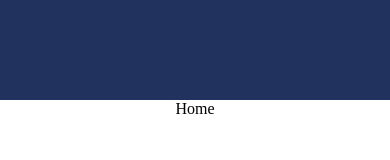
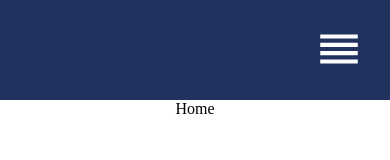
Before and after one commit to Tim-KS/react-portfolio, a React (Create React App) app in the folder portfolio/: page / in a window 390 px wide. Shown: the top 160 px of the page. Built offline with nearby package versions, Linux system fonts and the light colour scheme.

Commit message:
Made navbar responsive

```diff
--- a/portfolio/package.json
+++ b/portfolio/package.json
@@ -4,6 +4,7 @@
   "private": true,
   "dependencies": {
     "@material-ui/core": "^4.12.4",
+    "@material-ui/icons": "^4.11.3",
     "@mui/material": "^5.11.5",
     "@testing-library/jest-dom": "^5.16.5",
     "@testing-library/react": "^13.4.0",
--- a/portfolio/src/components/Navbar.js
+++ b/portfolio/src/components/Navbar.js
@@ -1,12 +1,25 @@
-import React from 'react';
-import { Link } from 'react-router-dom';
+import React, { useEffect, useState } from 'react';
+import { Link, useLocation } from 'react-router-dom';
 import '../styles/Navbar.css';
+import ReorderIcon from '@material-ui/icons/Reorder'
 
 function Navbar() {
+    const [expandNavbar, setExpandNavbar] = useState(false);
+
+    const location = useLocation();
+
+    // Closes mobile navbar on page navigation
+    useEffect(() => {
+        setExpandNavbar(false);
+    }, [location])
+
   return (
-    <div className='navbar'>
+    // For toggling navbar (mobile)
+    <div className='navbar' id={expandNavbar ? "open" : "close"}>
         <div className='toggleButton'>
-            <button></button>
+            <button onClick={() => {setExpandNavbar((prev) => !prev)}}>
+                <ReorderIcon />
+            </button>
         </div>
         <div className='links'>
             <Link to='/'> Home </Link>
```
Also changed, not shown: 1 other file (tests, documents, lock files or other folders).
